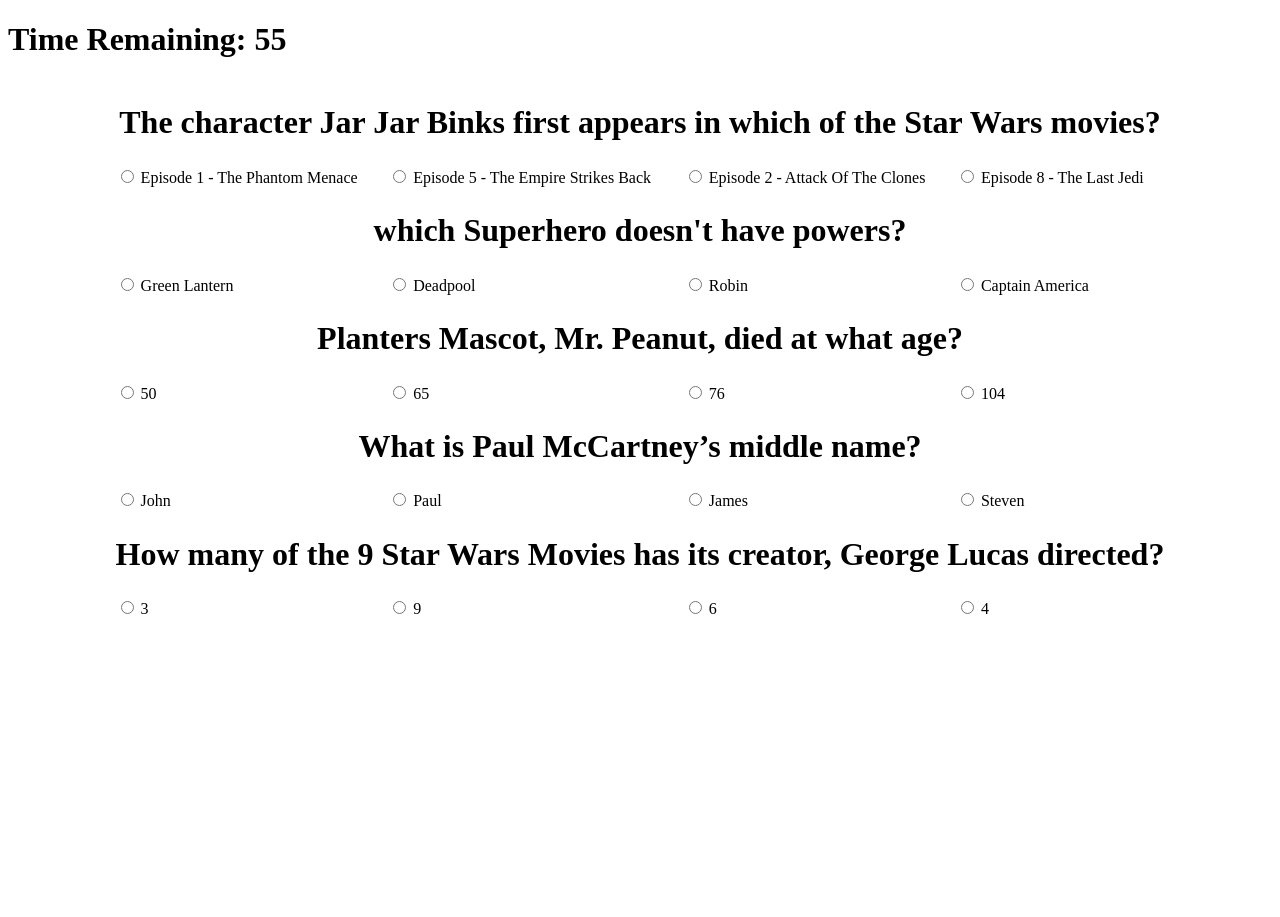
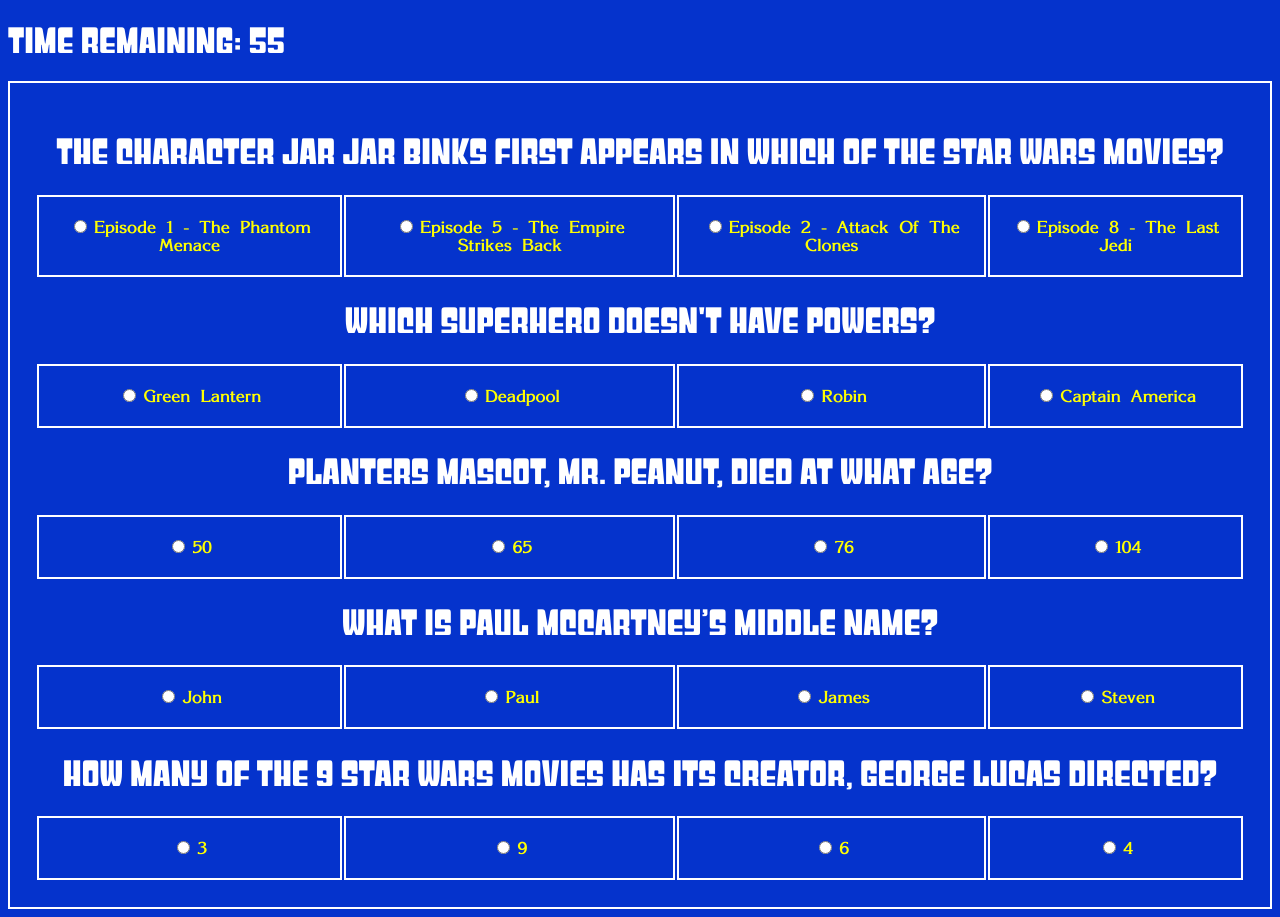
Before and after one commit to Soundwubz/TriviaGame, a plain HTML site: page index.html in a window 1280 px wide. Before the commit the page ends 800 px from the top, so only its background shows below. Drawn offline with nearby package versions, Linux system fonts and the light colour scheme.

Commit message:
Styling complete

```diff
--- a/assests/css/style.css
+++ b/assests/css/style.css
@@ -1,7 +1,42 @@
+@font-face {
+    font-family: 'Gyparody';
+    src: url('../fonts/gyparody\ hv.ttf');
+}
+
+@font-face {
+    font-family: 'Korin';
+    src: url('../fonts/KorinnaBold.ttf');
+}
+
+body {
+    background: #0533cc;
+}
+
+p, label {
+    color: yellow;
+    font-family: 'Korin';
+}
+
+h1 {
+    color: white;
+    font-family: 'Gyparody';
+}
+
 .head-row td{
     text-align: center;
 }
 
+.ans-row td {
+    border: 2px solid white;
+    text-align: center;
+    padding: 20px;
+}
 #answersDisplay {
     display: none;
+    text-align: center;
 }
+
+#gameTable {
+    border: 2px solid white;
+    padding: 25px;
+}
```
Also changed, not shown: assests/fonts/KorinnaBold.ttf (added), assests/fonts/gyparody hv.ttf (added).
